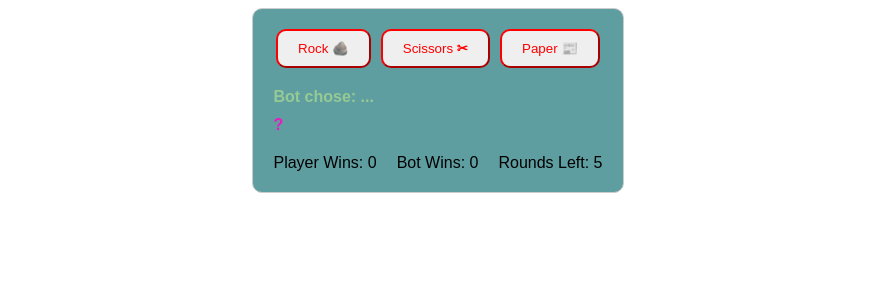
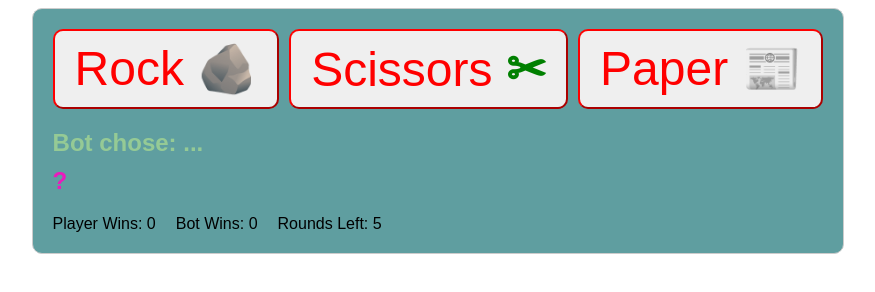
Before and after one commit to functionjs/hello-world, a plain HTML site: page RSP/index.html in a window 1280 px wide. Both pictures are taken after a click on the button "Start Game". Shown: the whole page, without its empty margins (202-1077 px from the left). Drawn offline with Linux system fonts and the light colour scheme.

Commit message:
Update style.css on 7 may 2025

```diff
--- a/RSP/style.css
+++ b/RSP/style.css
@@ -11,6 +11,8 @@ body {
     border: 1px solid #ccc;
     padding: 20px;
     border-radius: 10px;
+    transition: 2s ease-in-out;
+    animation: rotate 2s ;
 }
 .game {background-color: cadetblue;
        display: flex;
@@ -29,19 +31,23 @@ button {
     cursor: pointer;
     border-radius: 10px;
     color:red;border-color:red;
+    font-size: 48px;
 }
 
+b {color: green;}
 .scores {
     display: flex;
     gap: 20px;
     margin-top: 20px;
 }
-
+pre {font-size: 24px;}
 #botChoice, #result {
     margin: 10px 0;
     font-weight: bold;
-     color: rgb(149, 202, 149);
-
+    color: rgb(149, 202, 149);
+    width: 300px;
+    transition: 2s ease-in-out;
+    font-size: 24px;
 }
 #playerName {border-radius: 10px;color:rgb(32, 17, 233);border-color:rgb(137, 126, 243);}
 #labelRounds {color:rgb(16, 102, 44);}
@@ -49,7 +55,6 @@ button {
 #labelBotStrength{color:rgb(92, 8, 60);}
 #botStrength {border-radius: 10px;color:rgb(92, 8, 60);border-color:rgb(235, 26, 189);}
 #result {color: rgb(235, 26, 189);
-         transition: 2s ease-in-out;
          animation: rotate 2s ;}
 
          @keyframes rotate {
```
